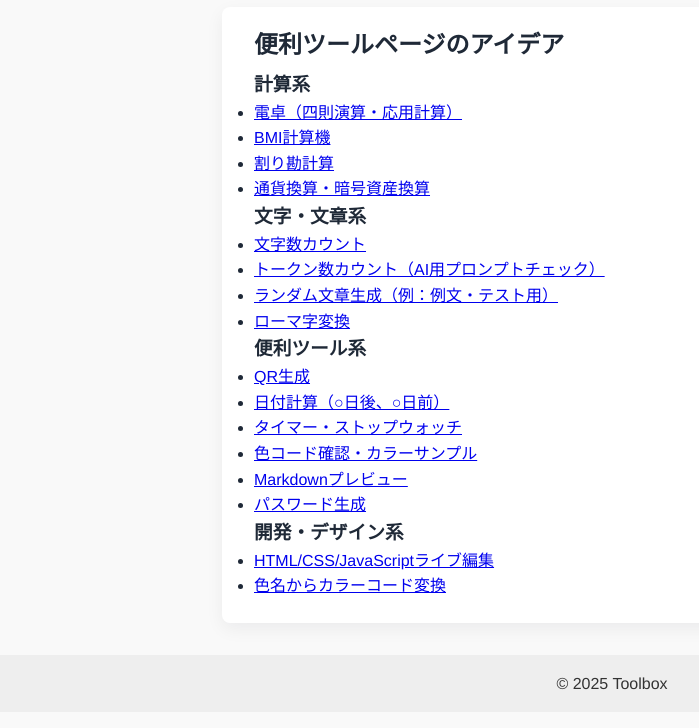
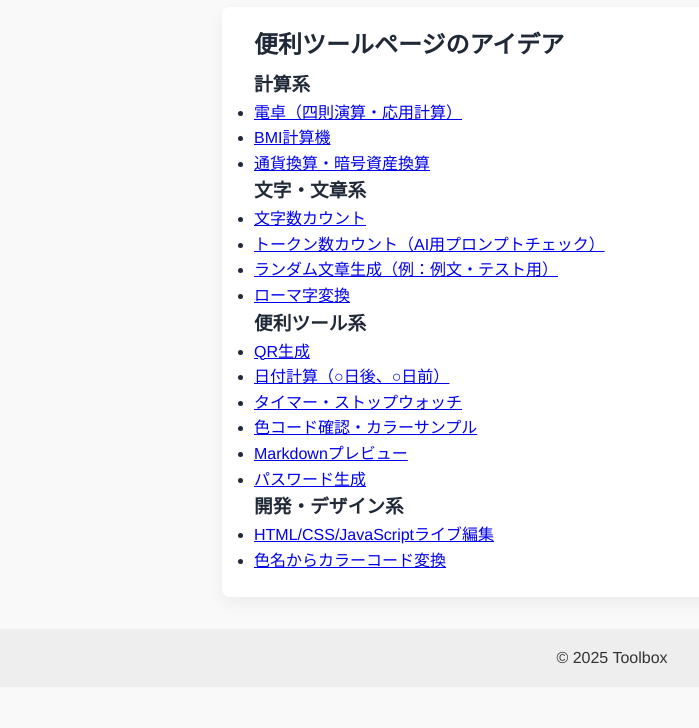
Before and after one commit to YaMac33/toolbox, a plain HTML site: page index.html in a window 1280 px wide. Shown: the part 64-792 px from the top of the page, without its empty margins (28-727 px from the left). Drawn offline with Linux system fonts and the light colour scheme.

Commit message:
Update index.html

```diff
--- a/index.html
+++ b/index.html
@@ -21,7 +21,6 @@
     <ul>
       <li><a href="tools/calculator.html">電卓（四則演算・応用計算）</a></li>
       <li><a href="tools/bmi.html">BMI計算機</a></li>
-      <li><a href="tools/split-bill.html">割り勘計算</a></li>
       <li><a href="tools/currency-converter.html">通貨換算・暗号資産換算</a></li>
     </ul>
   </section>
```
